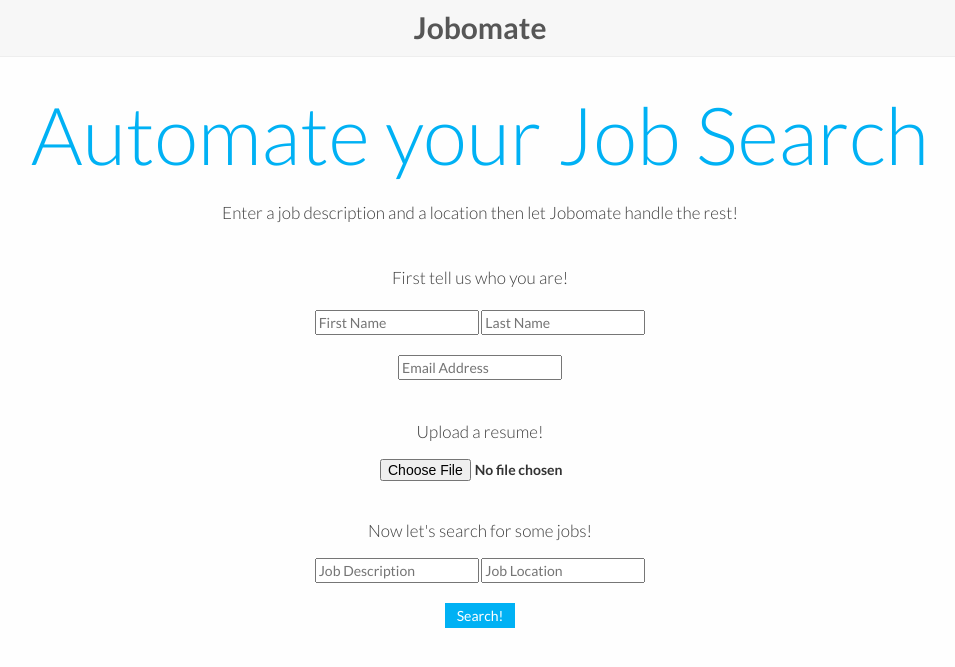
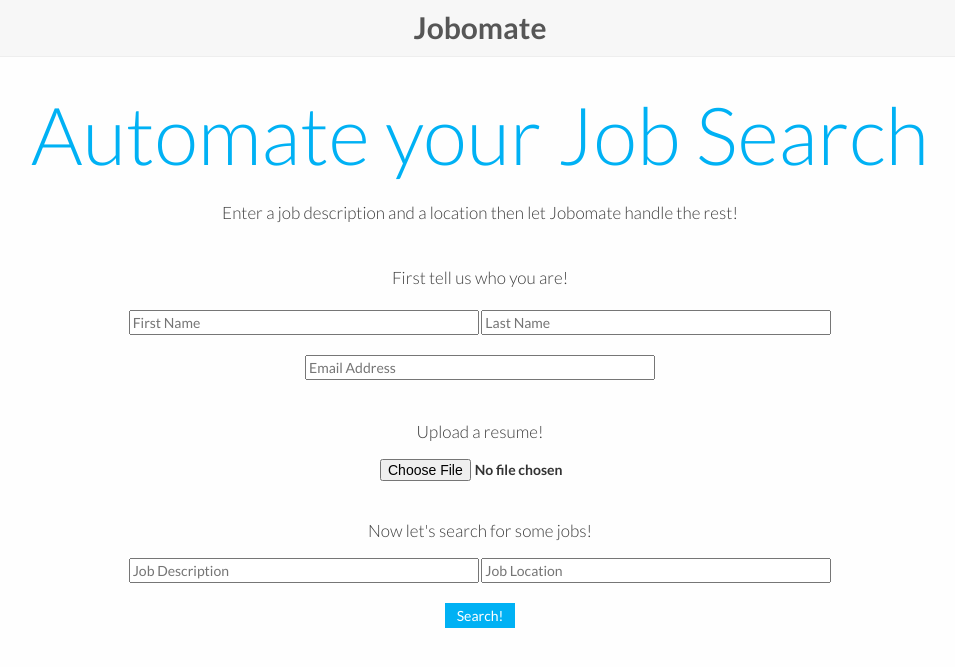
Before and after one commit to mandeep/Job-Automate, a Django app: page / in a window 1280 px wide. Shown: the top 667 px of the page, without its empty margins (160-1115 px from the left). Run offline with Django 3.2, Linux system fonts and the light colour scheme; some libraries are stand-ins or nearby versions.

Commit message:
Added width to text input

```diff
--- a/jobautomate/web_search/static/css/web_search.css
+++ b/jobautomate/web_search/static/css/web_search.css
@@ -80,6 +80,7 @@ body {
 input[type=text] {
 
     height: 25px;
+    width: 350px;
 }
 
 input[type=email] {
```
